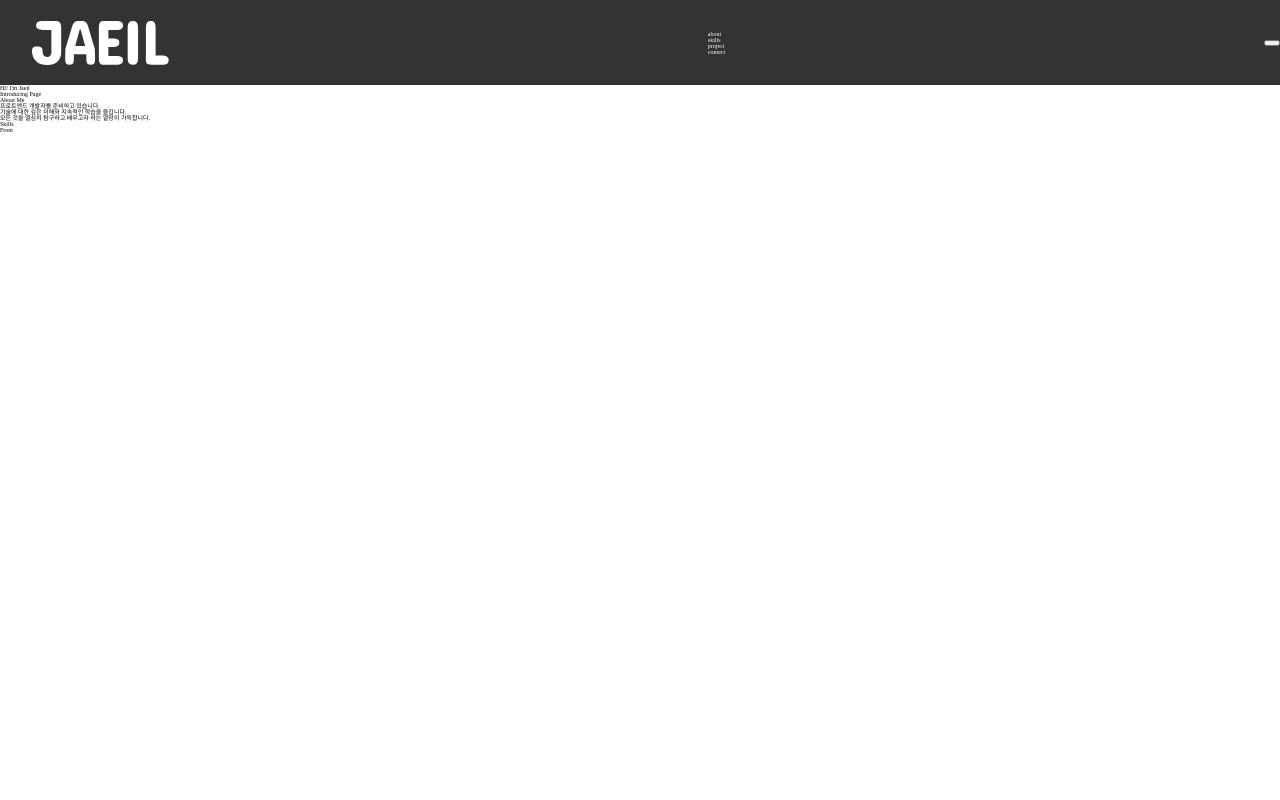
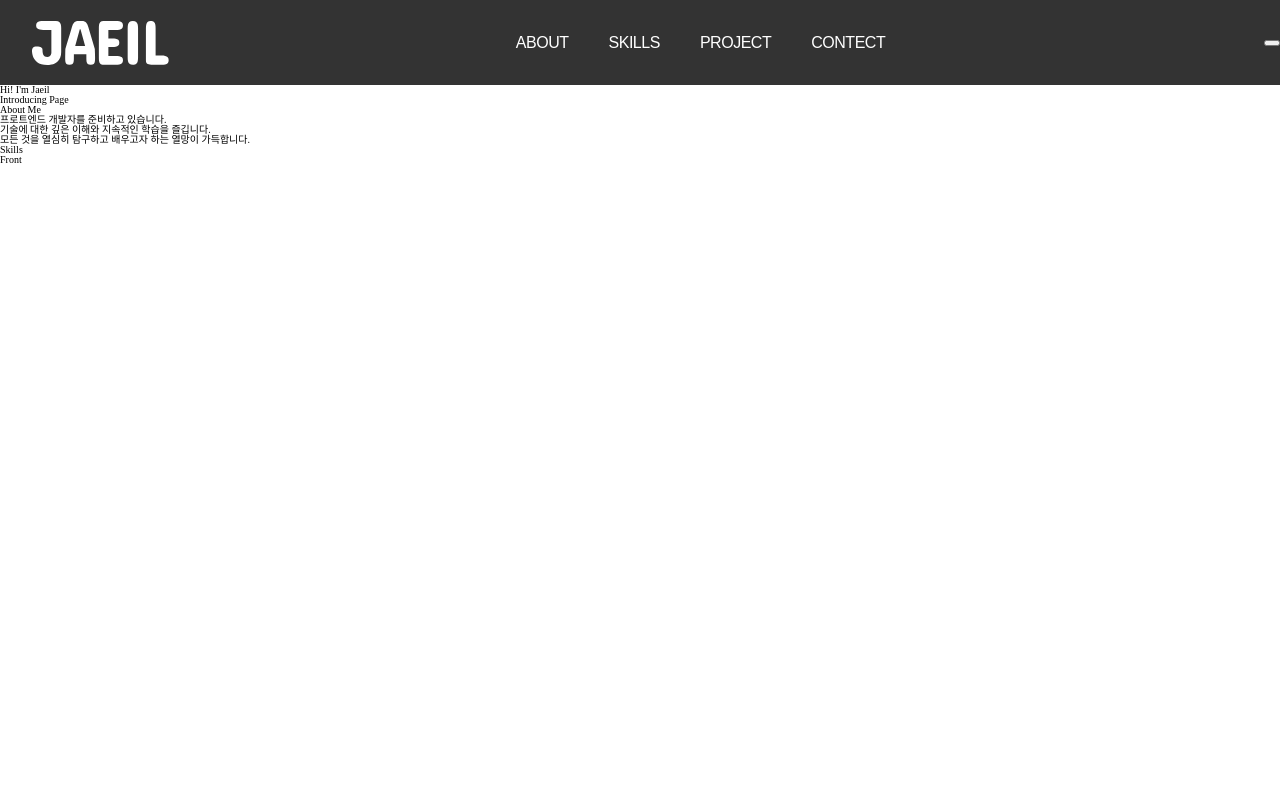
Before and after one commit to JaeilJO/introPage, a plain HTML site: page index.html in a window 1280 px wide. Shown: the top 800 px of the page. Drawn offline with nearby package versions, Linux system fonts and the light colour scheme; files that its build step writes are made by us from their sources; a web font is replaced by a local one.

Commit message:
refactor : Create navigation

```diff
--- a/index.html
+++ b/index.html
@@ -13,11 +13,11 @@
             <img class="logo desktop" src="/asset/Icon/LogoDeskTop.svg" alt="Logo" />
             <img class="logo mobile" src="/asset/Icon/LogoMobile.svg" alt="Logo Mobile" />
             <nav>
-                <ul>
-                    <li><a href="#about-section">about</a></li>
-                    <li><a href="#skills-section">skills</a></li>
-                    <li><a href="#project-section">project</a></li>
-                    <li><a href="#contect-section">contect</a></li>
+                <ul class="header-navigation-anchor-list">
+                    <li class="header-navigation-anchor"><a href="#about-section">about</a></li>
+                    <li class="header-navigation-anchor"><a href="#skills-section">skills</a></li>
+                    <li class="header-navigation-anchor"><a href="#project-section">project</a></li>
+                    <li class="header-navigation-anchor"><a href="#contect-section">contect</a></li>
                 </ul>
             </nav>
             <button class="hamburger-button">
--- a/scss/abstract/_mixins.scss
+++ b/scss/abstract/_mixins.scss
@@ -1,3 +1,5 @@
+@use '../base/typography';
+
 /**
     *Media Query Mixin
 */
@@ -17,7 +19,7 @@ $breakpoint: 600px;
     *Typography Mixin
 */
 @mixin typography($style) {
-    $style-info: map-get($fontsizes, $style);
+    $style-info: map-get(typography.$fontsizes, $style);
 
     @if $style-info {
         $font-size: map-get($style-info, 'font-size');
--- a/scss/abstract/_variables.scss
+++ b/scss/abstract/_variables.scss
@@ -4,3 +4,6 @@ $side-padding: 32px;
 //header
 $header-height: 85px;
 $header-width: 100%;
+
+//Navigation
+$navigation-item-gap: 40px;
--- a/scss/base/_reset.scss
+++ b/scss/base/_reset.scss
@@ -1,4 +1,7 @@
-html,
+html {
+    font-size: 62.5%;
+}
+
 body,
 div,
 span,
@@ -83,7 +86,6 @@ video {
     padding: 0;
     border: 0;
     vertical-align: baseline;
-    font-size: 62.5%;
 }
 /* HTML5 display-role reset for older browsers */
 article,
--- a/scss/base/_typography.scss
+++ b/scss/base/_typography.scss
@@ -5,6 +5,7 @@ $font-families: (
     'roboto-condensed': 'RobotoCondensed',
 );
 
+//_mixins에 사용될 fontsize map
 $fontsizes: (
     'point-h-01': (
         'font-size': 6.4rem,
--- /dev/null
+++ b/scss/components/_navigation.scss
@@ -0,0 +1,28 @@
+@use '../abstract/variables';
+@use '../abstract/mixins';
+@use '../abstract/colors';
+
+.header-navigation-anchor-list {
+    position: relative;
+
+    display: flex;
+
+    margin-right: variables.$side-padding;
+    gap: variables.$navigation-item-gap;
+
+    @include mixins.typography('sh-02');
+    text-transform: uppercase;
+
+    @include mixins.small {
+        display: none;
+    }
+}
+
+.header-navigation-anchor {
+    a {
+        transition: 0.25s;
+        &:hover {
+            color: colors.$primary;
+        }
+    }
+}
--- a/scss/main.scss
+++ b/scss/main.scss
@@ -15,7 +15,6 @@
 /**
     * layout
 */
-
 @import 'layout/header';
 @import 'layout/main';
 
@@ -23,3 +22,4 @@
     * components
 */
 @import 'components/logo.scss';
+@import 'components/navigation';
```
Also changed, not shown: css/components/logo.css (deleted), css/main.css, scss/components/_logo.scss (renamed from scss/components/logo.scss), 2 other files.
